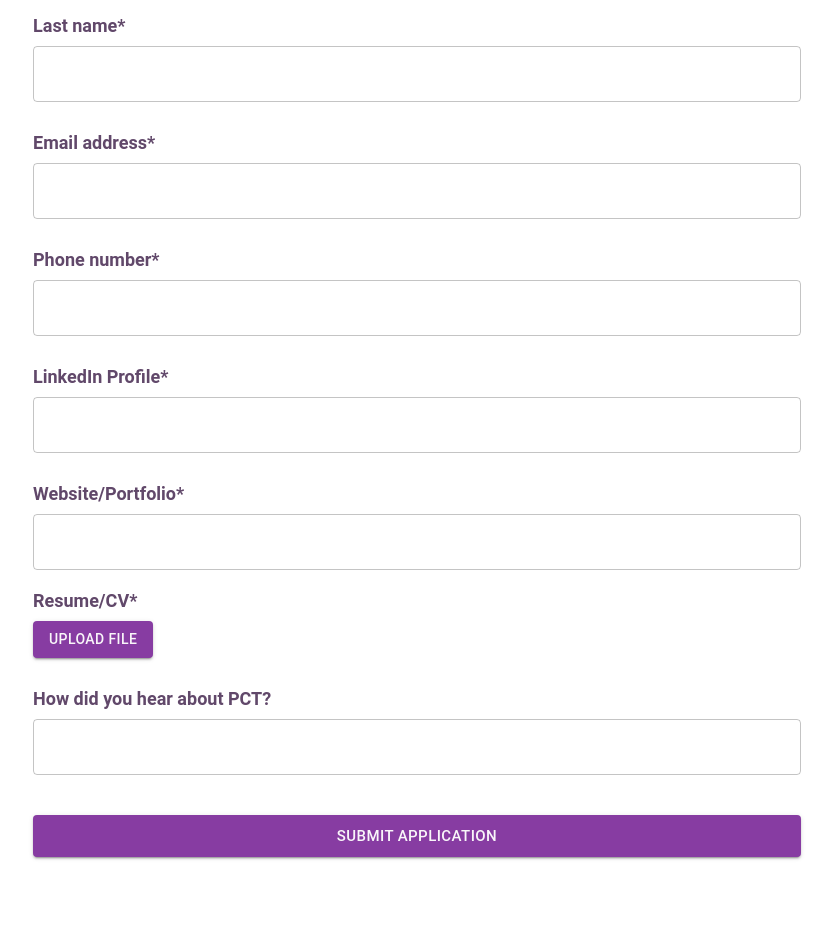
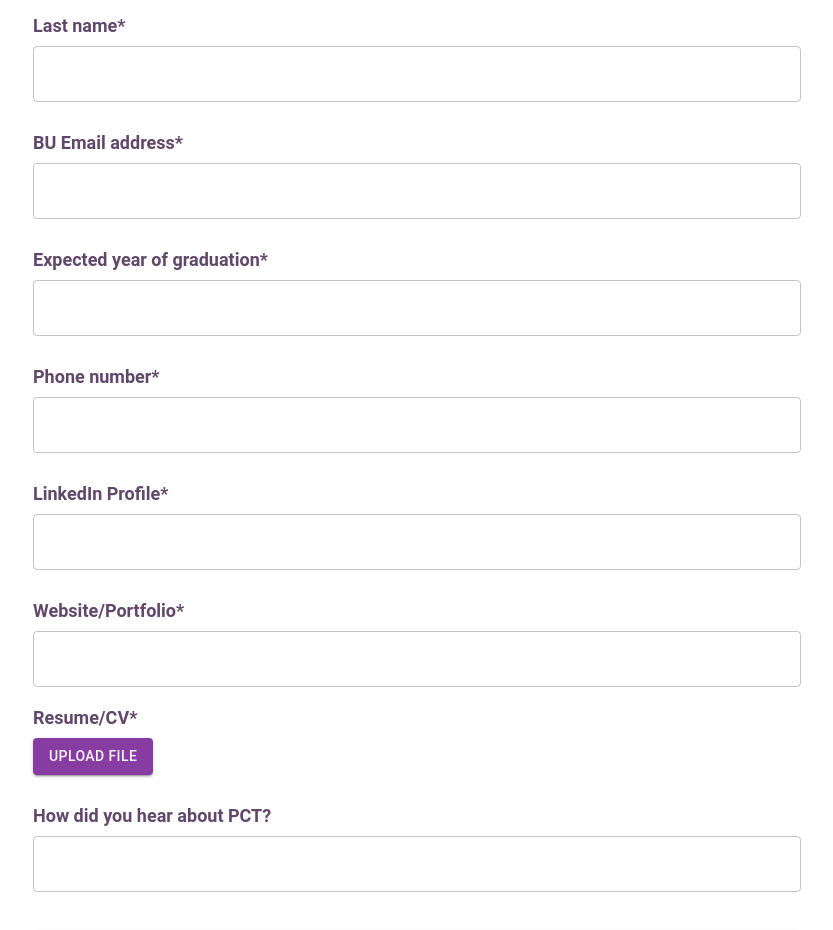
Before and after one commit to lumi-io/postings, a React (Create React App) app: page /portal/1 in a window 1280 px wide. Shown: the part 860-1790 px from the top of the page, without its empty margins (223-1056 px from the left). Built offline with nearby package versions, Linux system fonts and the light colour scheme; no server answers.

Commit message:
Added visibility filter in portal

```diff
--- a/src/components/Public/Portal.js
+++ b/src/components/Public/Portal.js
@@ -14,8 +14,9 @@ const Portal = () => {
             return res.data;
         })
         .then(data => {
-            console.log(data.allPostings);
-            setListings(data.allPostings)
+            const postings = data.allPostings;
+            const visiblePostings = postings.filter(posting => posting["isVisible"] === true);
+            setListings(visiblePostings)
             return;
         })
         .catch(err => {
--- a/src/components/Public/PortalSubmission.js
+++ b/src/components/Public/PortalSubmission.js
@@ -15,10 +15,12 @@ const PortalSubmission = () => {
     const [resumeFile, setResumeFile] = useState();
     const [resumeName, setResumeName] = useState("");
 
+    // [Title to be shown, id of title for database]
     const requiredFields = [
         ["First name", "firstName"],
         ["Last name", "lastName"],
-        ["Email address", "email"],
+        ["BU Email address", "email"],
+        ["Expected year of graduation", "gradYear"],
         ["Phone number", "phone"]
     ]
 
@@ -31,11 +33,10 @@ const PortalSubmission = () => {
         ["How did you hear about PCT?", "marketing"]
     ]
 
+    // Function to change state of file and filename
     const handleResumeUpload = (event) => {
         const data = new FormData();
-        // const filedata = event.target.files
         data.append('file', event.target.files[0]);
-        // data.append('fileName', event.target.files[])
         const name = event.target.files[0]["name"];
 
         setResumeFile(data);
@@ -43,6 +44,7 @@ const PortalSubmission = () => {
 
     }
 
+    // Function to submit resume, photo, video, then file
     const handleSubmission = () => {
         axios.post(
             "http://127.0.0.1:5000/upload-test",
```
